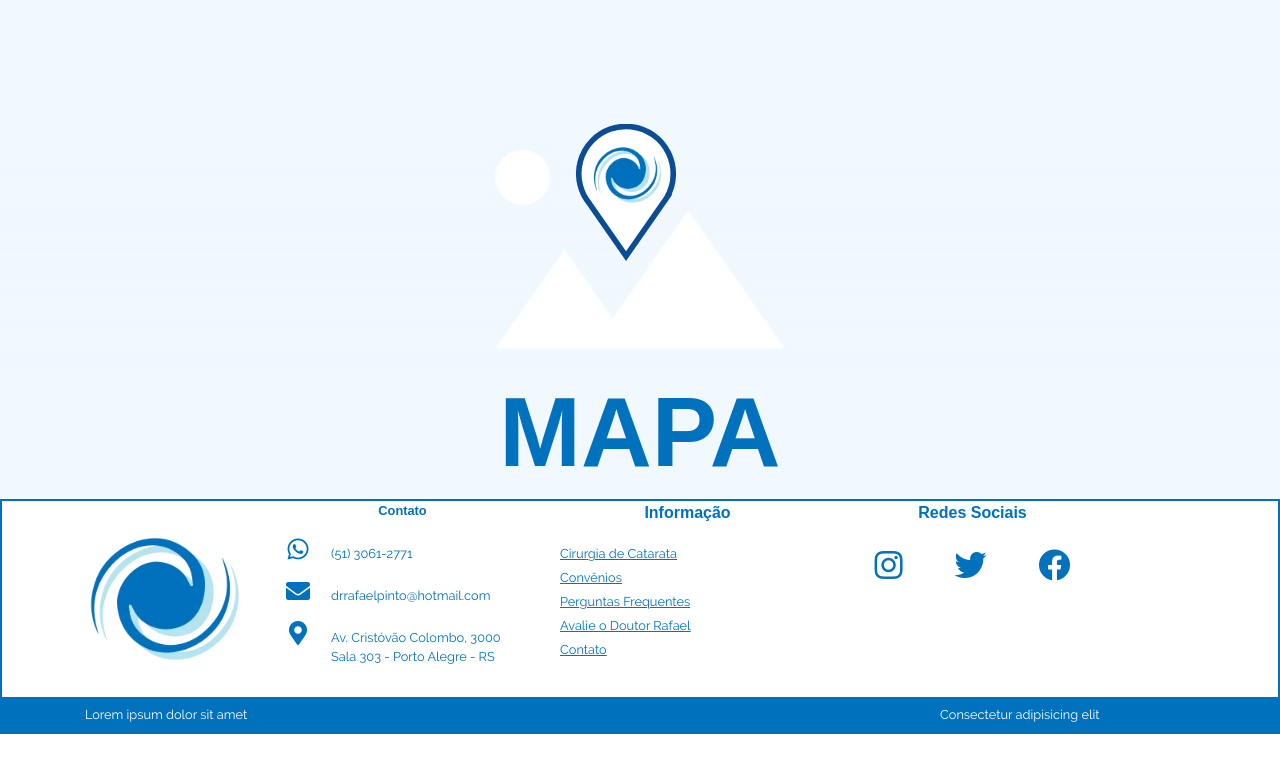
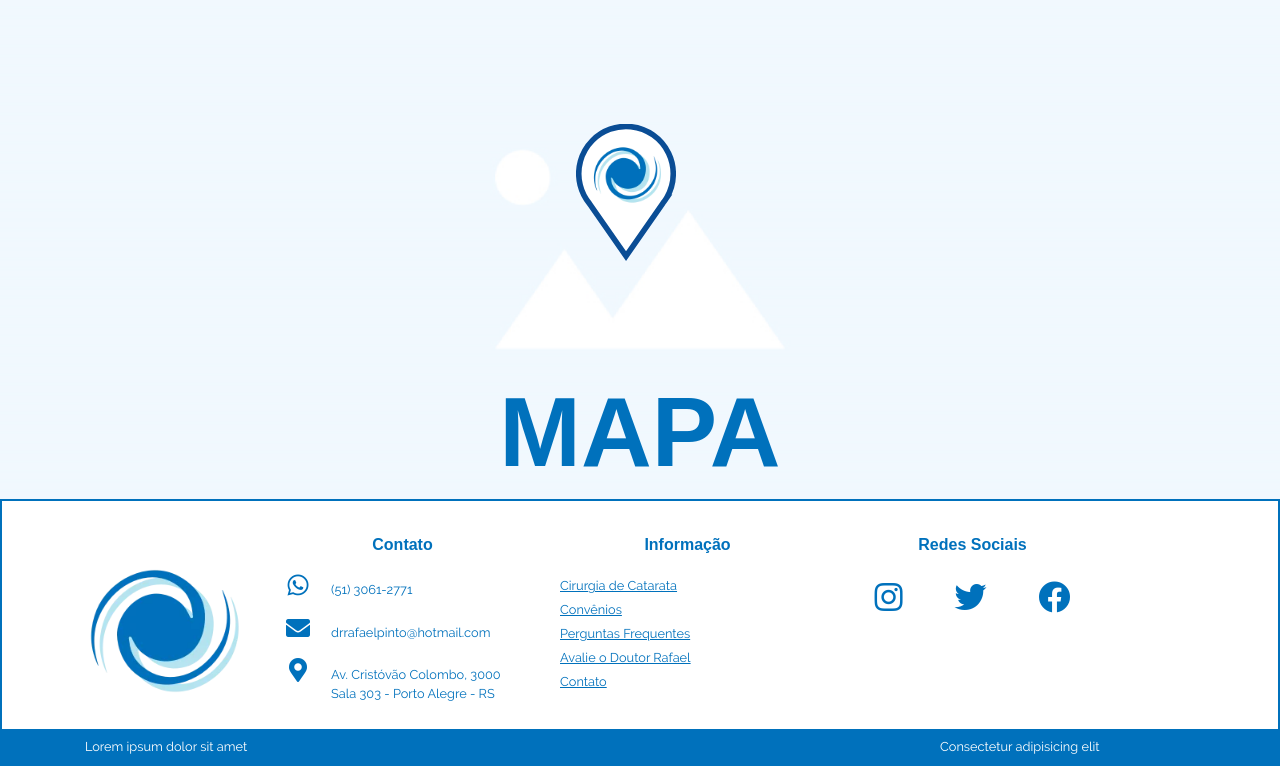
Before and after one commit to felipe-ssouza/dr_rafael, a PHP site: page / in a window 1280 px wide. Shown: the part 3053-3819 px from the top of the page. Before the commit the page ends 3787 px from the top, so only its background shows below. Run offline with PHP 8.4, Linux system fonts and the light colour scheme; some libraries are stand-ins or nearby versions; some web fonts are replaced.

Commit message:
footer margin

```diff
--- a/css/master.css
+++ b/css/master.css
@@ -823,6 +823,7 @@ header#header .wrapper {
 
 
 #footer .conteudo {
+  margin-top: 2rem;
   background-color: #FFF;
   color: var(--primary-color);
 }
@@ -852,6 +853,10 @@ header#header .wrapper {
 
 #footer .contato {
   font-size: .8rem;
+}
+
+#footer .contato .bold {
+  font-size: 1rem;
 }
 
 #footer .contato .icone {
```
